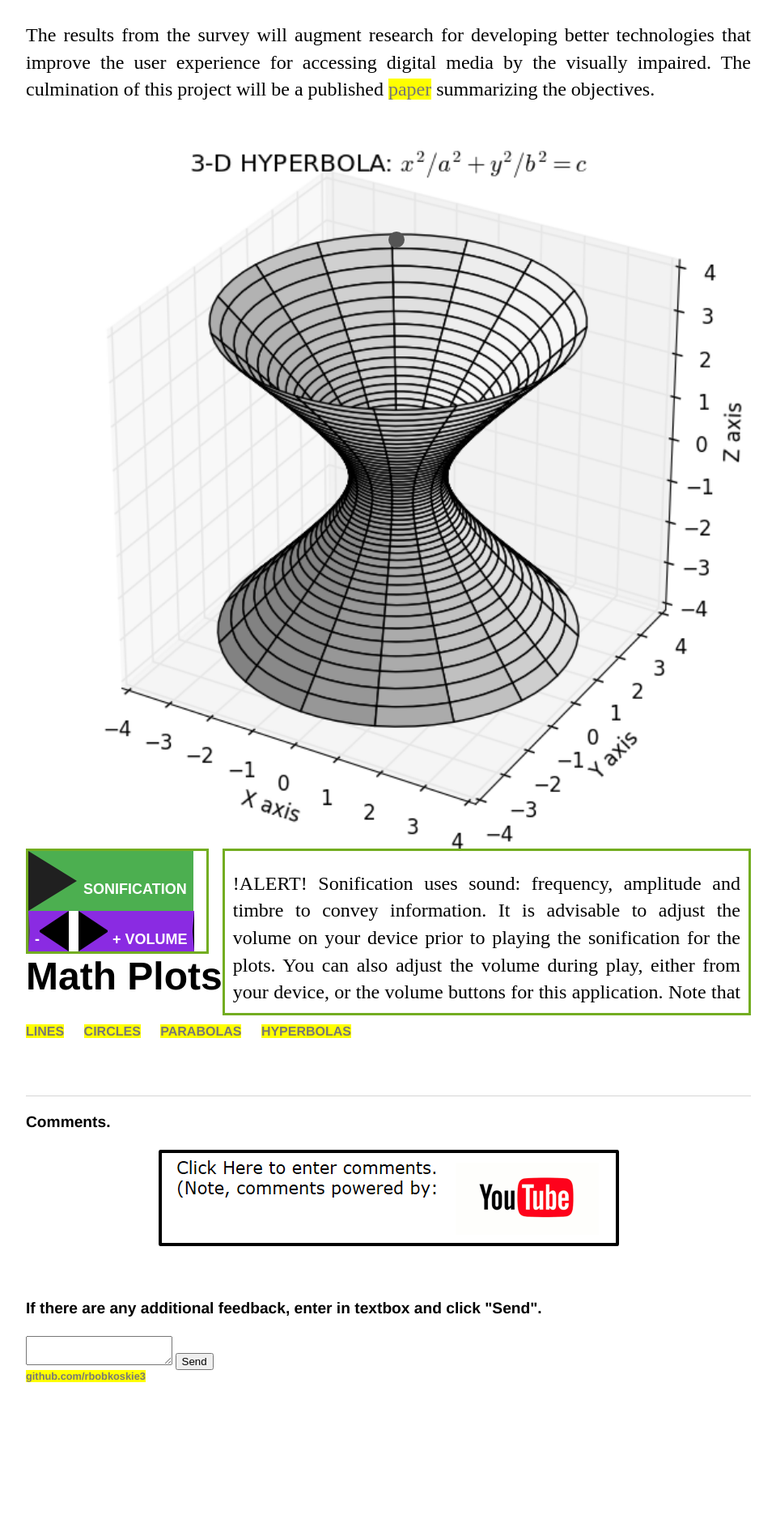
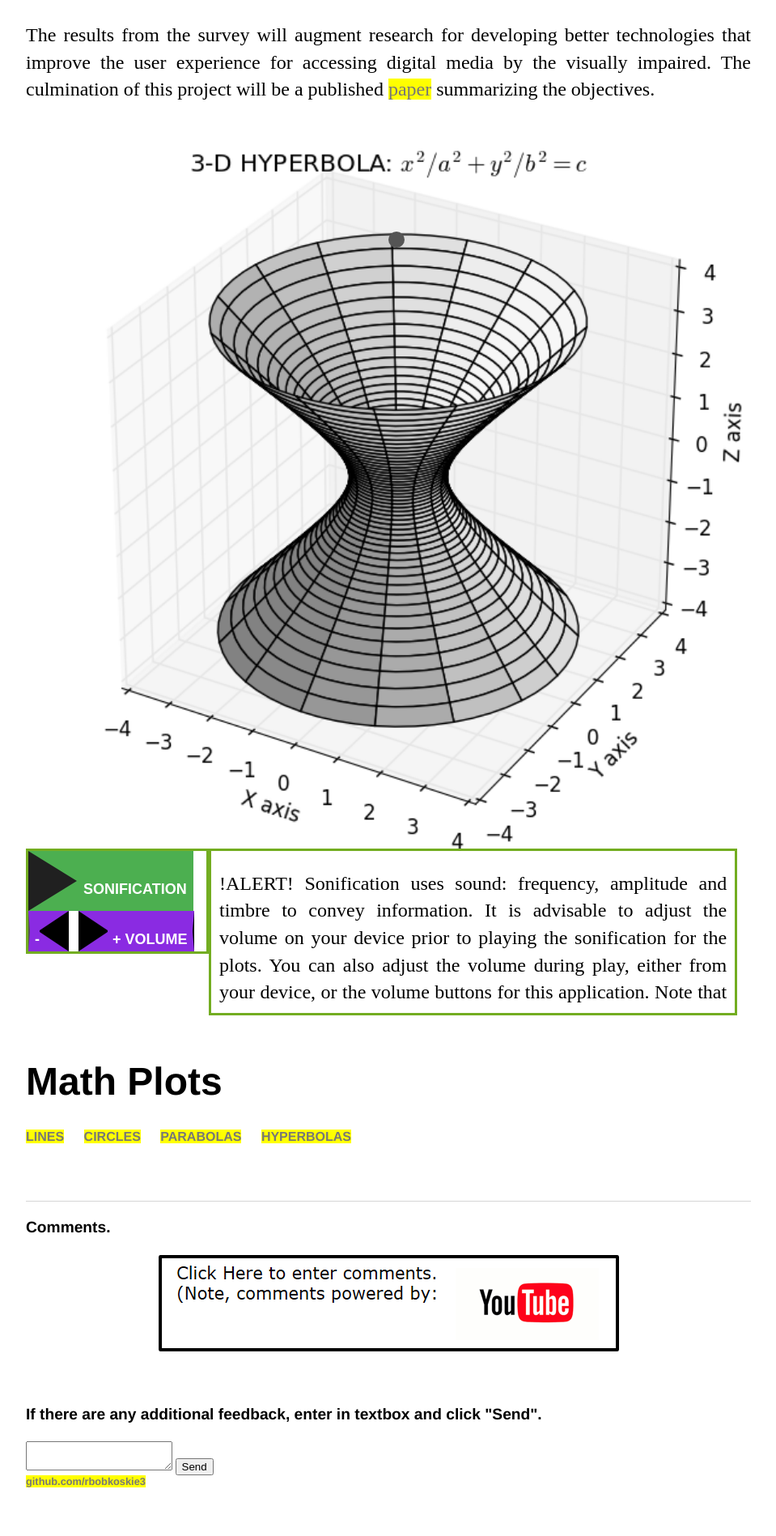
Before and after one commit to rbobkoskie3/rbobkoskie3.github.io, a Jekyll site: the page built from index.html, in a window 1280 px wide. Shown: the part 695-2592 px from the top of the page at 81% size, without its empty margins (160-1119 px from the left). Built offline with Jekyll 4.4.1, drawn with Linux system fonts in a browser that asks for light colours; before the commit the page ends 2462 px from its top, so only the background shows below that.

Commit message:
Add files via upload

```diff
--- a/index.html
+++ b/index.html
@@ -284,13 +284,13 @@ title: Math, Sonification, Plots
             //width:70%;
             //height:400px;
             //float:left;
-            overflow-y: scroll;
-            padding: 0px 10px 0px 10px;
 
             width: 70%;
             height: 200px;
-            // display:inline-block;
-            float:right;
+            display:inline-block;
+            //float:left;
+            overflow-y: scroll;
+            padding: 0px 10px 0px 10px;
             border: 3px solid #73AD21;
         }
     </style>
```
